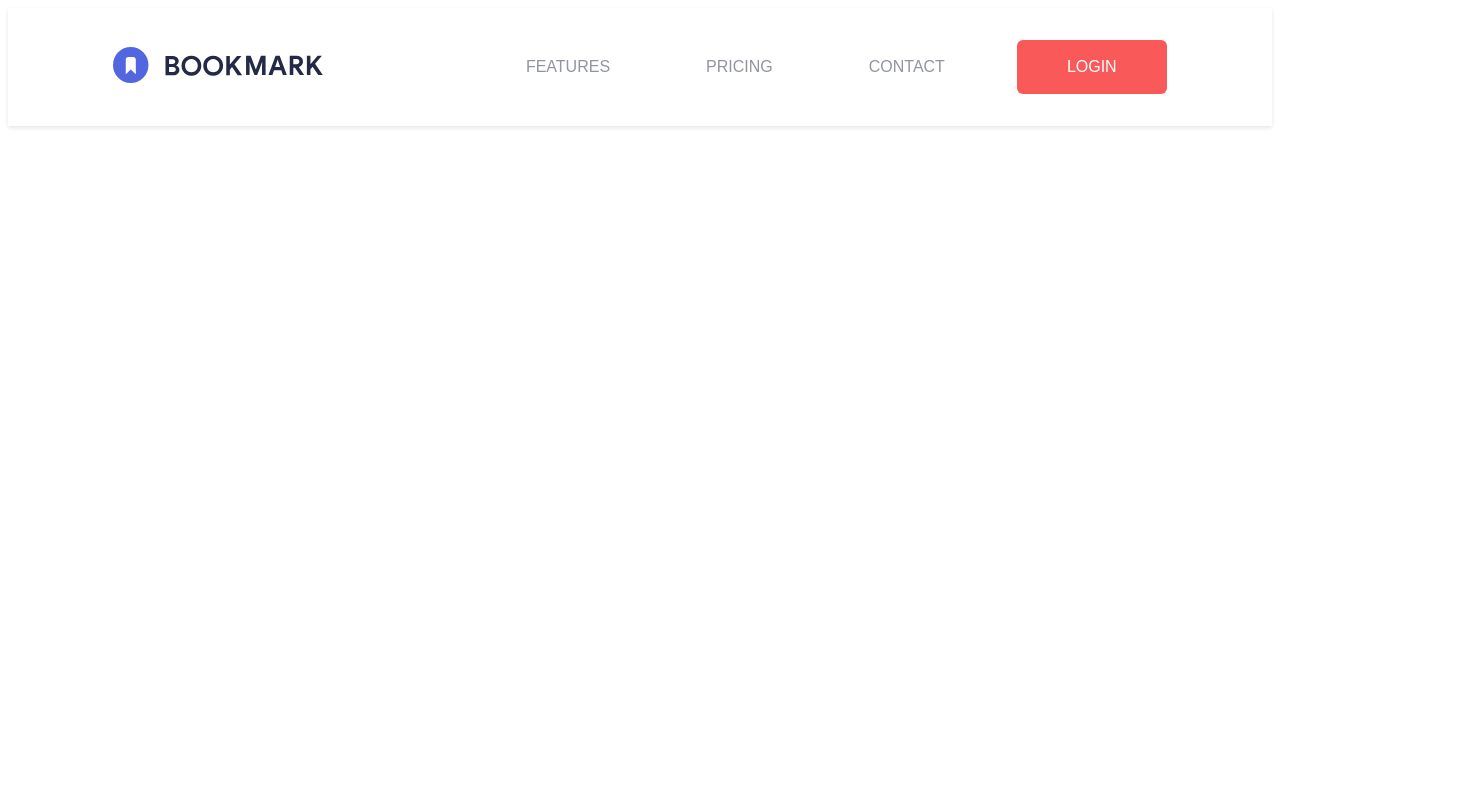
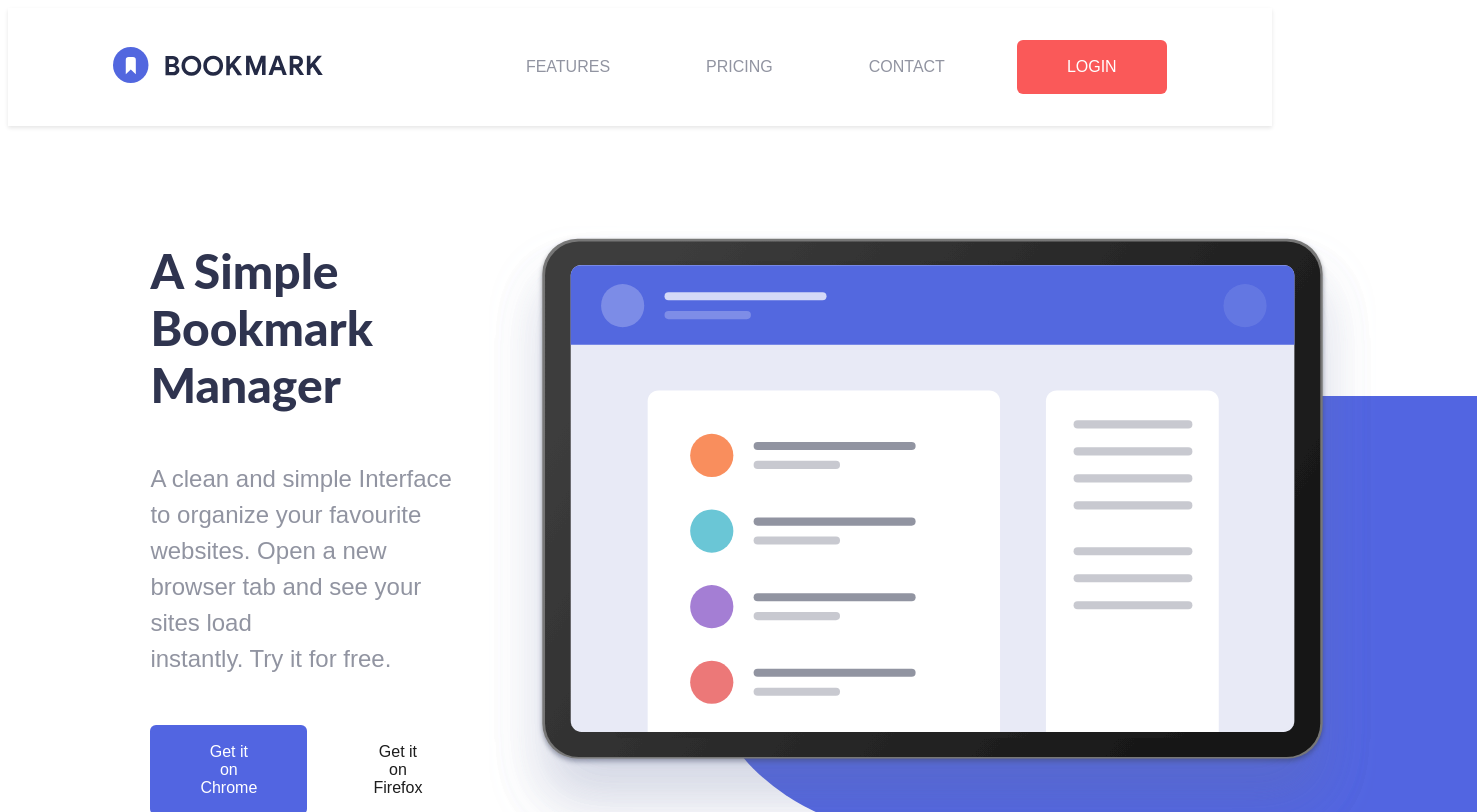
Before and after one commit to BauveR/Sprint-5-React-, a React (Vite) app: page / in a window 1280 px wide. Shown: the top 812 px of the page, 1477 px wide, since content can reach past the window. Built offline with nearby package versions, Linux system fonts and the light colour scheme.

Commit message:
hero section adjust  position  also the transition buttons  and text sizes

```diff
--- a/src/App.tsx
+++ b/src/App.tsx
@@ -1,9 +1,27 @@
+
+import TwoColumns from './components/molecules/TwoColumns';
 import Header from './components/plantillas/header';
 
 function App() {
   return (
     <div>
       <Header />
+      <TwoColumns
+          title={
+            <>
+              A Simple Bookmark<br />Manager
+            </>
+          }
+        description={<>A clean and simple Interface to organize your favourite<br />
+        websites. Open a new browser tab and see your sites load<br />
+        instantly. Try it for free.</>}
+
+        imageUrl="src/assets/illustration-hero.svg"
+        primaryButtonText="Get it on Chrome"
+        ghostButtonText="Get it on Firefox"
+        onPrimaryClick={() => console.log('Primary clicked')}
+        onGhostClick={() => console.log('Ghost clicked')}
+      />
     </div>
   );
 }
--- a/src/components/atoms/BlueShape.css
+++ b/src/components/atoms/BlueShape.css
@@ -1,48 +1,79 @@
 .blue-shape-container {
   position: relative;
   width: 100%;
-    overflow: hidden;
+  height: 80%;
+  overflow: visible; /* Cambiado a visible para mejor control */
 }
 
-  /* Estilo base (left) */
+/* Estilo del fondo azul (sin cambios) */
 .blue-shape-background {
   position: absolute;
   z-index: 0;
-    top: 0;
-    left: 0;
-    width: 100%;
+  top: 170px;
+  left: 200px;
+  width: 120%;
   height: 90%;
   background-color: var(--primary-color);
-    transform-origin: top left;
   border-bottom-left-radius: 15rem;
   border-top-left-radius: 15rem;
 }
 
-  /* Variante right */
+/* Variante right (simplificada) */
 .blue-shape-container.right .blue-shape-background {
   left: auto;
-    right: 0;
-    transform-origin: top right;
+  right: 10px;
   border-bottom-left-radius: 0;
   border-top-left-radius: 0;
   border-bottom-right-radius: 15rem;
   border-top-right-radius: 15rem;
 }
 
-  /* Contenido - alineación opcional para right */
-  .blue-shape-container.right .blue-shape-content {
-    align-items: flex-end;
-    text-align: right;
-    padding-right: 3rem; /* Mayor padding en el lado derecho */
-  }
-
+/* Contenedor de contenido simplificado */
 .blue-shape-content {
   position: relative;
   z-index: 1;
-    padding: 0rem;
-    color: white;
-    height: 100%;
+  height: 130%;
   display: flex;
-    flex-direction: column;
-    justify-content: top;
 }
+
+/* Clases utilitarias para posicionamiento de imagen */
+.image-position {
+  position: absolute;
+}
+
+.image-top {
+  top: 50px;
+}
+
+.image-bottom {
+  bottom: 20px;
+}
+
+.image-left {
+  left: 20px;
+}
+
+.image-right {
+  right: 20px;
+}
+
+.image-center {
+  left: 10%;
+  transform: translateX(-10%);
+}
+
+/* Tamaño de imagen controlable */
+.image-small {
+  width: 50%;
+  height: auto;
+}
+
+.image-medium {
+  width: 70%;
+  height: auto;
+}
+
+.image-large {
+  width: 100%;
+  height: auto;
+}
--- a/src/components/atoms/FeaturedText.css
+++ b/src/components/atoms/FeaturedText.css
@@ -1,9 +1,10 @@
 .featuredtext{
     text-align: left;
     margin: 0;
+    margin-bottom: var(--spacing-xl);
     padding: 0;
     font-family: var(--font-family-two);
-    font-size: var(--font-size-xxl);
+    font-size: var(--font-size-xxxl);
     font-weight: var(--font-weight-bold);
     color: var(--dark-blue-transparent);
 }
--- a/src/components/atoms/Text.css
+++ b/src/components/atoms/Text.css
@@ -8,6 +8,8 @@
     color: var(--neutral-gray);
     display: block;
     width: 100%;
+    font-size: var(--font-size-lg);
+    font-weight: var(--font-weight-regular);
 }
 
 .text.center{
--- a/src/components/atoms/button.css
+++ b/src/components/atoms/button.css
@@ -9,36 +9,42 @@ button {
 
 .btn--primary {
     background-color: var(--primary-color);
-    color: var(--full-white);
+    color: var(--full-white); /* Texto blanco para mejor contraste */
     font-size: var(--font-size-sm);
     font-weight: var(--font-weight-medium);
-    padding: var(--spacing-sm) var(--spacing-md);
+    padding: var(--spacing-sm) var(--spacing-xl);
     border-radius: var(--border-radius-md);
-    box-shadow: var(--shadow-lg);
+    border: 2px solid transparent; /* Borde transparente inicial */
+    transition: all 0.3s ease; /* Transición suave */
+    cursor: pointer;
 }
 
 .btn--primary:hover {
-    background-color: var(--neutral-off-white);
-    border: 2px solid var(--primary-color);
-    color: var(--primary-color);
-    font-weight: 600;
+    background-color: var(--full-white); /* Color secundario al hacer hover */
+    color: var(--primary-color); /* Mantener texto blanco */
+    border-color: var(--primary-color); /* Borde del mismo color */
+    box-shadow: 6px 5px 10px var(--transparent-grey);
 }
 
 .btn--ghost {
-    background-color: var(--neutral-off-white);
-    color: var(--neutral-very-dark-blue);
+
+    background-color: var(--neutral-off-whit); /* Color gris inicial */
+    color: var(--neutral-very-dark-blue); /* Texto blanco para mejor contraste */
     font-size: var(--font-size-sm);
     font-weight: var(--font-weight-medium);
-    padding: var(--spacing-sm) var(--spacing-md);
+    padding: var(--spacing-sm) var(--spacing-xl);
     border-radius: var(--border-radius-md);
-    box-shadow: var(--shadow-sm);
+    border: 2px solid transparent; /* Borde transparente inicial */
+    transition: all 0.3s ease; /* Transición suave */
+    cursor: pointer;
 }
 
 .btn--ghost:hover {
-    background-color: var(--neutral-off-white);
-    border: 2px solid var(--neutral-dark-blue);
-    color: var(--neutral-dark-blue);
-    font-weight: 600;
+
+    background-color: var(--neutral-off-white); /* Color secundario al hacer hover */
+    color: var(--neutral-dark-blue); /* Mantener texto blanco */
+    border-color: var(--neutral-dark-blue); /* Borde del mismo color */
+    box-shadow: 6px 5px 10px var(--transparent-grey);
 }
 
 .btn--secondary {
--- /dev/null
+++ b/src/components/molecules/TwoColumns.css
@@ -0,0 +1,49 @@
+.two-columns {
+    display: flex;
+    width: 80%; /* Ancho al 70% de la página */
+    margin: var(--spacing-xxxl) auto; /* Centrado horizontal */
+    max-width: 1500px; /* Máximo ancho para pantallas grandes */
+  }
+
+  .left-col {
+    flex: 1;
+    padding: 1rem;
+    display: flex;
+    flex-direction: column;
+    justify-content: center;
+  }
+
+  .buttons {
+    display: flex;
+    gap: 1rem;
+    margin-top: 3rem;
+  }
+
+  .right-col {
+    flex: 1;
+    position: relative;
+  }
+
+  /* Responsive */
+  @media (max-width: 1024px) {
+    .two-columns {
+      width: 85%; /* Un poco más ancho en tablets */
+    }
+  }
+
+  @media (max-width: 768px) {
+    .two-columns {
+      width: 90%; /* Más ancho en móviles */
+      flex-direction: column;
+    }
+
+    .right-col {
+      height: 300px;
+    }
+  }
+
+  @media (max-width: 480px) {
+    .two-columns {
+      width: 95%; /* Casi ancho completo en móviles pequeños */
+    }
+  }
--- /dev/null
+++ b/src/components/molecules/TwoColumns.tsx
@@ -0,0 +1,55 @@
+import React from 'react';
+import BlueShape from '../atoms/BlueShape';
+import FeaturedText from '../atoms/FeaturedText';
+import Text from '../atoms/Text';
+import { Button } from '../atoms/Button'; // Nota: importación con llaves si es export nombrado
+import './TwoColumns.css';
+
+
+interface TwoColumnsProps {
+  title: string;
+  description: string;
+  imageUrl: string;
+  primaryButtonText: string;
+  ghostButtonText: string;
+  onPrimaryClick: () => void;
+  onGhostClick: () => void;
+}
+
+const TwoColumns: React.FC<TwoColumnsProps> = ({
+  title,
+  description,
+  imageUrl,
+  primaryButtonText,
+  ghostButtonText,
+  onPrimaryClick,
+  onGhostClick
+}) => {
+  return (
+    <div className="two-columns">
+
+      <div className="left-col">
+        <FeaturedText>{title}</FeaturedText>
+        <Text>{description}</Text>
+
+        <div className="buttons">
+          <Button variant="primary" onClick={onPrimaryClick}>
+            {primaryButtonText}
+          </Button>
+          <Button variant="ghost" onClick={onGhostClick}>
+            {ghostButtonText}
+          </Button>
+        </div>
+      </div>
+
+      {/* Columna Derecha - Imagen con BlueShape */}
+      <div className="right-col">
+        <BlueShape align="left" height="80%">
+          <img src={imageUrl} alt="Feature" className="feature-image" />
+        </BlueShape>
+      </div>
+    </div>
+  );
+};
+
+export default TwoColumns;
--- a/src/index.css
+++ b/src/index.css
@@ -23,12 +23,13 @@
   --font-size-lg: 24px;
   --font-size-xl: 30px;
   --font-size-xxl: 36px;
+  --font-size-xxxl: 48px;
 
   /* Font weights */
   --font-weight-light: 300;
   --font-weight-regular: 400;
   --font-weight-medium: 500;
-  --font-weight-bold: 550;
+  --font-weight-bold: 780;
 
   /* Spacing */
   --spacing-xs: 8px;
@@ -37,6 +38,7 @@
   --spacing-lg: 32px;
   --spacing-xl: 48px;
   --spacing-xxl: 64px;
+  --spacing-xxxl: 100px;
 
   /* Border radius */
   --border-radius-sm: 4px;
```
Lines whose indentation alone changed are shown as unchanged.
